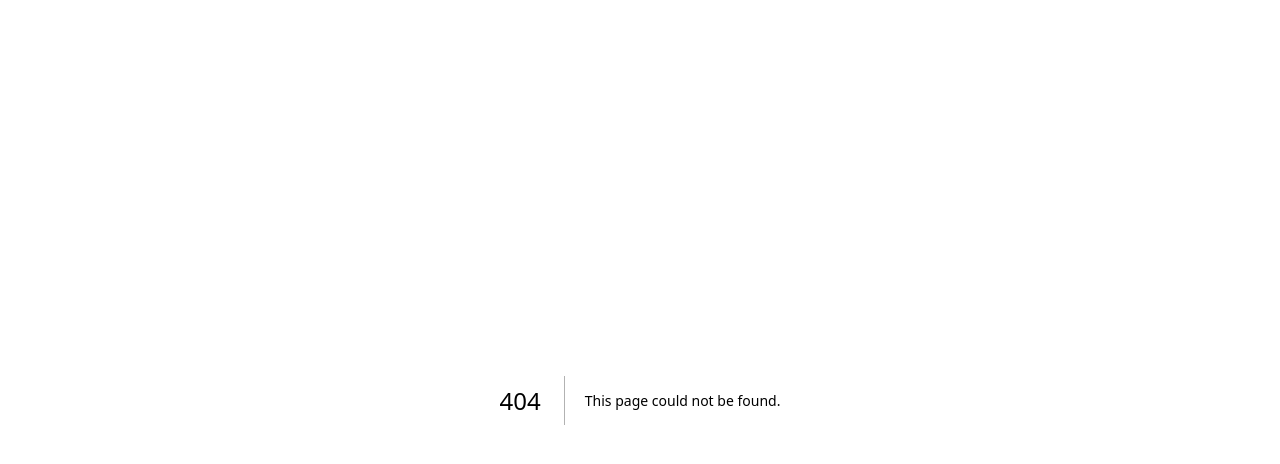
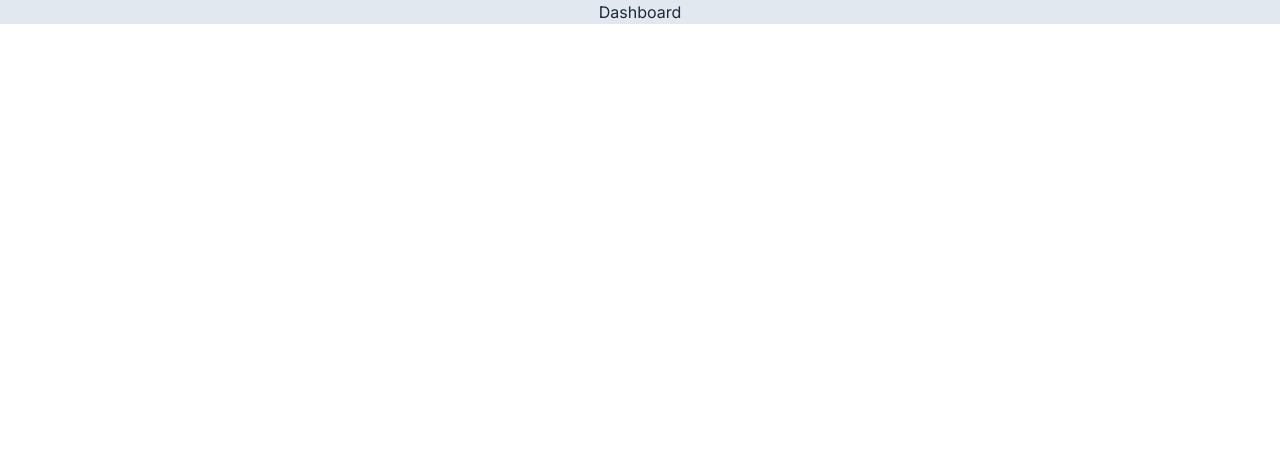
Before and after one commit to msilis/lauderdale-manage, a Next.js app: page /dashboard in a window 1280 px wide. Before the commit this address had no page. Shown: the top 464 px of the page. Built offline with nearby package versions, Linux system fonts and the light colour scheme.

Commit message:
dashboard page

```diff
--- a/src/app/dashboard/index.tsx
+++ /dev/null
@@ -1,5 +0,0 @@
-export const Dashboard = () => {
-  <div>
-    <h2>Dashboard</h2>
-  </div>;
-};
--- /dev/null
+++ b/src/app/dashboard/page.tsx
@@ -0,0 +1,9 @@
+const Dashboard = () => {
+  return (
+    <div className="text-center bg-slate-200">
+      <h2>Dashboard</h2>
+    </div>
+  );
+};
+
+export default Dashboard;
```
